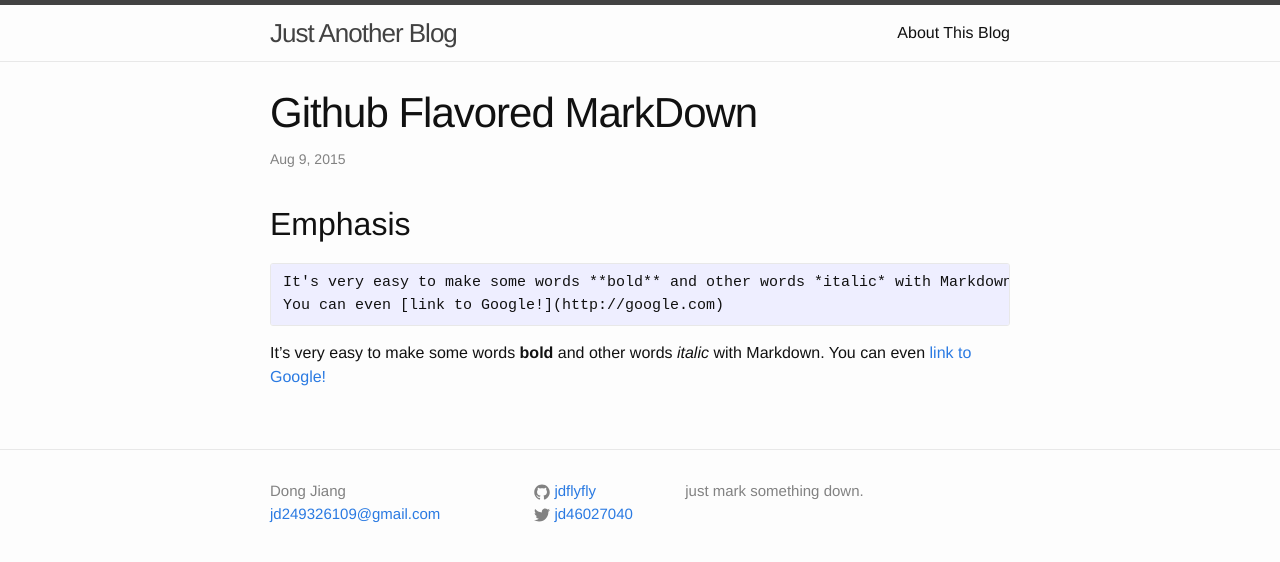
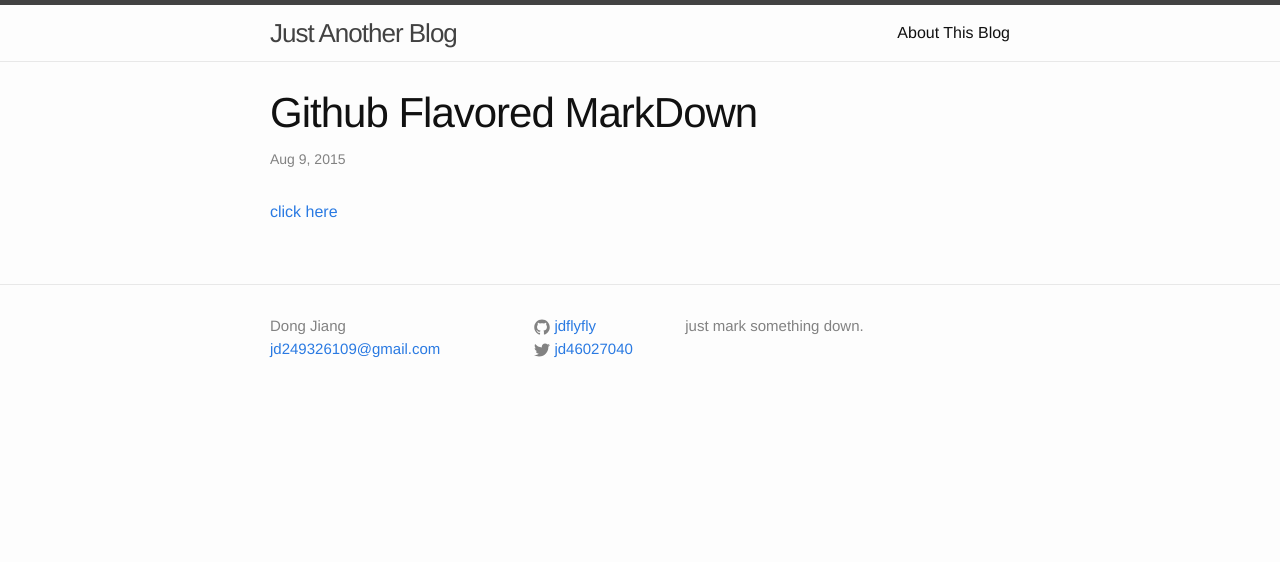
Before and after one commit to jdflyfly/jdflyfly.github.io, a Jekyll site: the page built from _posts/2015-08-09-github-markdown-basic.markdown, in a window 1280 px wide. Shown: the top 562 px of the page. Built offline with Jekyll 4.4.1, drawn with Linux system fonts in a browser that asks for light colours; comment, search, counter and statistics services are not loaded.

Commit message:
add GFM link

```diff
--- a/_posts/2015-08-09-github-markdown-basic.markdown
+++ b/_posts/2015-08-09-github-markdown-basic.markdown
@@ -2,7 +2,5 @@
   layout: post
   title: "Github Flavored MarkDown"
 ---
-##Emphasis
-<pre>It's very easy to make some words **bold** and other words *italic* with Markdown.
-You can even [link to Google!](http://google.com)</pre>
-It's very easy to make some words **bold** and other words *italic* with Markdown. You can even [link to Google!](http://google.com)
+
+[click here](https://guides.github.com/features/mastering-markdown/#GitHub-flavored-markdown)
```
